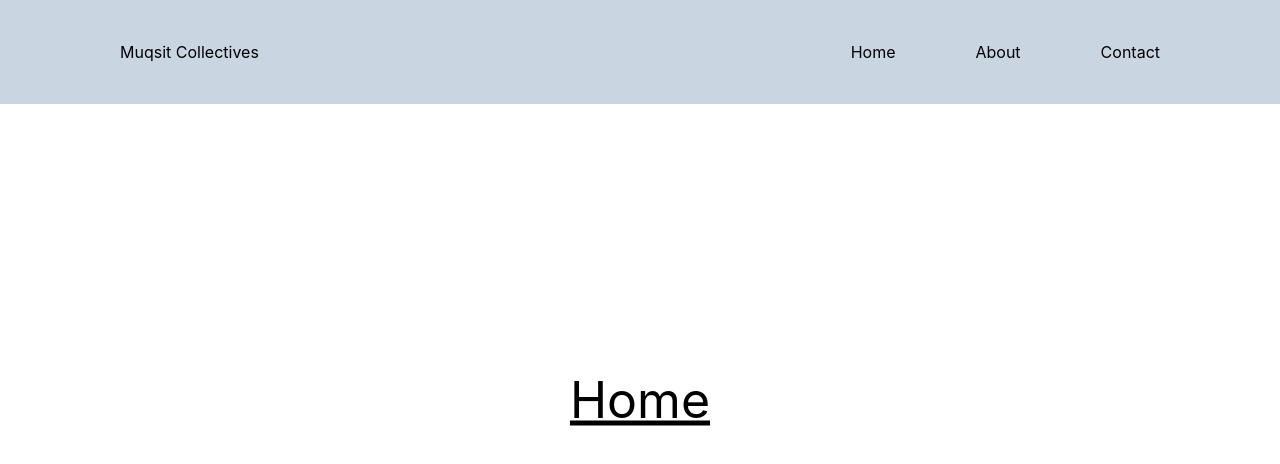
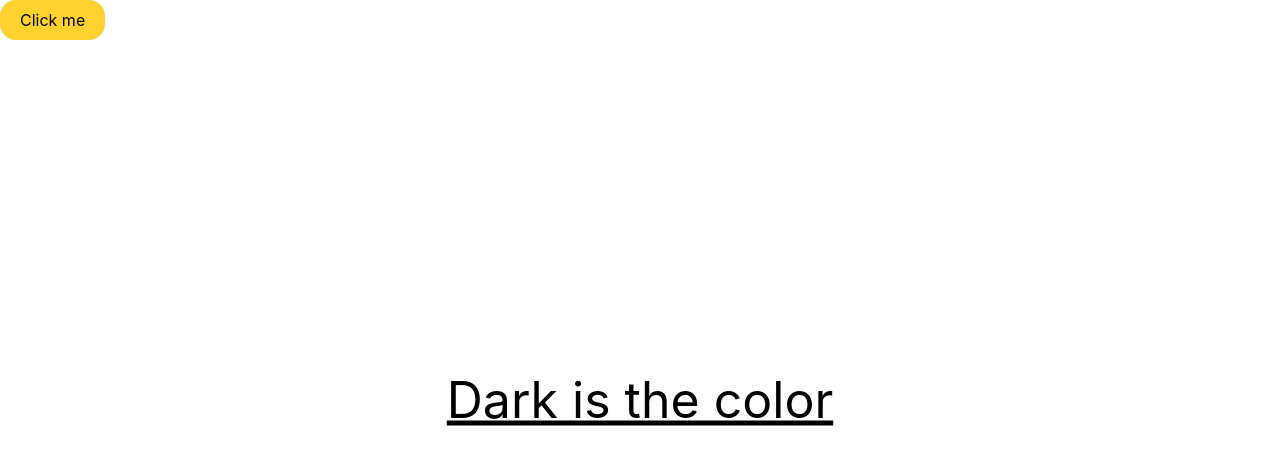
Before and after one commit to MuqsitShafat/ReactJS-with-vite-, a React (Vite) app: page / in a window 1280 px wide. Shown: the top 464 px of the page. Built offline with nearby package versions, Linux system fonts and the light colour scheme.

Commit message:
Nested Routing, Dynamic Routing, useNavigate, Child to parent props drilling Completed

```diff
--- a/src/App.jsx
+++ b/src/App.jsx
@@ -67,21 +67,52 @@ function App() {
 // export default App
 
 
+// import React from 'react'
+// import {Route,Routes} from 'react-router-dom'
+// import Home from './Components/Routing/Pages/Home'
+// import About from './Components/Routing/Pages/About'
+// import Contact from './Components/Routing/Pages/Contact'
+// import Navbar from './Components/Routing/Navbar/Navbar'
+// import Products from './Components/Routing/Pages/Products'
+// import Mens from './Components/Routing/NestedChilds/Mens'
+// import Women from './Components/Routing/NestedChilds/Women'
+// import Courses from './Components/Routing/Pages/Courses'
+// import CoursesDetail from './Components/Routing/Pages/CoursesDetail'
+// import Navbar2 from './Components/Routing/UseNavigate/Navbar2'
+// const App = () => {
+//   return (
+//     <div>
+//       <Navbar />
+//       <Navbar2 />
+//       <Routes>
+//         <Route path="/" element={<Home />} />
+//         <Route path="/about" element={<About />} />
+//         <Route path = "/products" element = {<Products />}>
+//           <Route path="men" element={<Mens />}/>
+//           <Route path="women" element={<Women />}/>
+//         </Route>
+//         <Route path="Courses" element={<Courses />}/>
+//         <Route path="/Courses/:courseId" element={<CoursesDetail />} />   //Dynamic Routing
+//         <Route path="/contact" element={<Contact />} />
+//         <Route path="*" element={<h1>404 Page Not Found</h1>} />
+//       </Routes>
+//     </div>
+//   )
+// }
+
+// export default App
+
+
+
+
 import React from 'react'
-import {Route,Routes} from 'react-router-dom'
-import Home from './Components/Routing/Pages/Home'
-import About from './Components/Routing/Pages/About'
-import Contact from './Components/Routing/Pages/Contact'
-import Navbar from './Components/Routing/Navbar/Navbar'
+import Child from './Components/PropsChildtoParent/Child';
+import { useState } from 'react';
 const App = () => {
+  const [theme,setTheme] = useState("Dark");
   return (
     <div>
-      <Navbar />
-      <Routes>
-        <Route path="/" element={<Home />} />
-        <Route path="/about" element={<About />} />
-        <Route path="/contact" element={<Contact />} />
-      </Routes>
+      <Child theme={theme} setTheme={setTheme}/>
     </div>
   )
 }
--- /dev/null
+++ b/src/Components/PropsChildtoParent/Child.jsx
@@ -0,0 +1,16 @@
+import React from 'react'
+
+const Child = (props) => {
+    const btnClicked =()=>{
+        console.log(props);
+        props.setTheme("Light");
+    }
+  return (
+    <div>
+        <h1>{props.theme} is the color</h1>
+        <button onClick={()=>{btnClicked()}} className='h-10 bg-amber-300 p-5 flex items-center rounded-2xl'>Click me </button>
+    </div>
+  )
+}
+
+export default Child
--- a/src/Components/Routing/Navbar/Navbar.jsx
+++ b/src/Components/Routing/Navbar/Navbar.jsx
@@ -11,6 +11,8 @@ const Navbar = () => {
         <div className="flex gap-20  ">
             <Link to="/">Home</Link>
             <Link to="/about">About</Link>
+            <Link to="/products">Products</Link>
+            <Link to="/Courses">Courses</Link>
             <Link to="/contact">Contact</Link>
         </div>
       </div>
--- /dev/null
+++ b/src/Components/Routing/NestedChilds/Mens.jsx
@@ -0,0 +1,11 @@
+import React from 'react'
+
+const Mens = () => {
+  return (
+    <div>
+        <h1>Mens Collection</h1>
+    </div>
+  )
+}
+
+export default Mens
--- /dev/null
+++ b/src/Components/Routing/NestedChilds/Women.jsx
@@ -0,0 +1,11 @@
+import React from 'react'
+
+const Women = () => {
+  return (
+    <div>
+        <h1>Women Collection</h1>
+    </div>
+  )
+}
+
+export default Women
--- /dev/null
+++ b/src/Components/Routing/Pages/Courses.jsx
@@ -0,0 +1,11 @@
+import React from 'react'
+const Courses = () => {
+
+    return (
+    <div>
+        <h1>Courses</h1>
+    </div>
+  )
+}
+
+export default Courses
--- /dev/null
+++ b/src/Components/Routing/Pages/CoursesDetail.jsx
@@ -0,0 +1,13 @@
+import React from "react";
+import { useParams } from "react-router-dom";
+
+const CoursesDetail = () => {
+  const params = useParams();
+  return (
+    <div>
+      <h1>{params.courseId} Course is selected</h1>
+    </div>
+  );
+};
+
+export default CoursesDetail;
--- /dev/null
+++ b/src/Components/Routing/Pages/Products.jsx
@@ -0,0 +1,18 @@
+import React from "react";
+import { Link, Outlet } from "react-router-dom";
+
+const Products = () => {
+  return (
+    <div className="flex gap-10 justify-center m-10">
+      <div>
+        <Link to="men">Men</Link>
+      </div>
+      <div>
+        <Link to="women">Women</Link>
+      </div>
+         <Outlet />
+    </div>
+  );
+};
+
+export default Products;
--- /dev/null
+++ b/src/Components/Routing/UseNavigate/Navbar2.jsx
@@ -0,0 +1,17 @@
+import React from 'react'
+import { useNavigate} from 'react-router-dom'
+
+const Navbar2 = () => {
+  let navigate = useNavigate();
+
+  return (
+  <div className='bg-slate-800 text-white flex items-start gap-10 p-10 '>
+
+        <button onClick={()=>{navigate('/')}}className='h-10 bg-amber-300 px-5 rounded active:scale-95 cursor-pointer'>Return to Home Page</button>
+        <button onClick={()=>{navigate(-1)}}className='h-10 bg-amber-300 px-5 rounded active:scale-95 cursor-pointer'>Back</button>
+        <button onClick={()=>{navigate(+1)}}className='h-10 bg-amber-300 px-5 rounded active:scale-95 cursor-pointer'>Next</button>
+    </div>
+  )
+}
+
+export default Navbar2
--- a/src/index.css
+++ b/src/index.css
@@ -32,5 +32,6 @@ h1{
   transform: translate(-50%, -50%);
   font-size: 50px;
   text-decoration: underline;
+  white-space: nowrap;
   /* white-space: nowrap;  for making text in same line  */
 }
```
